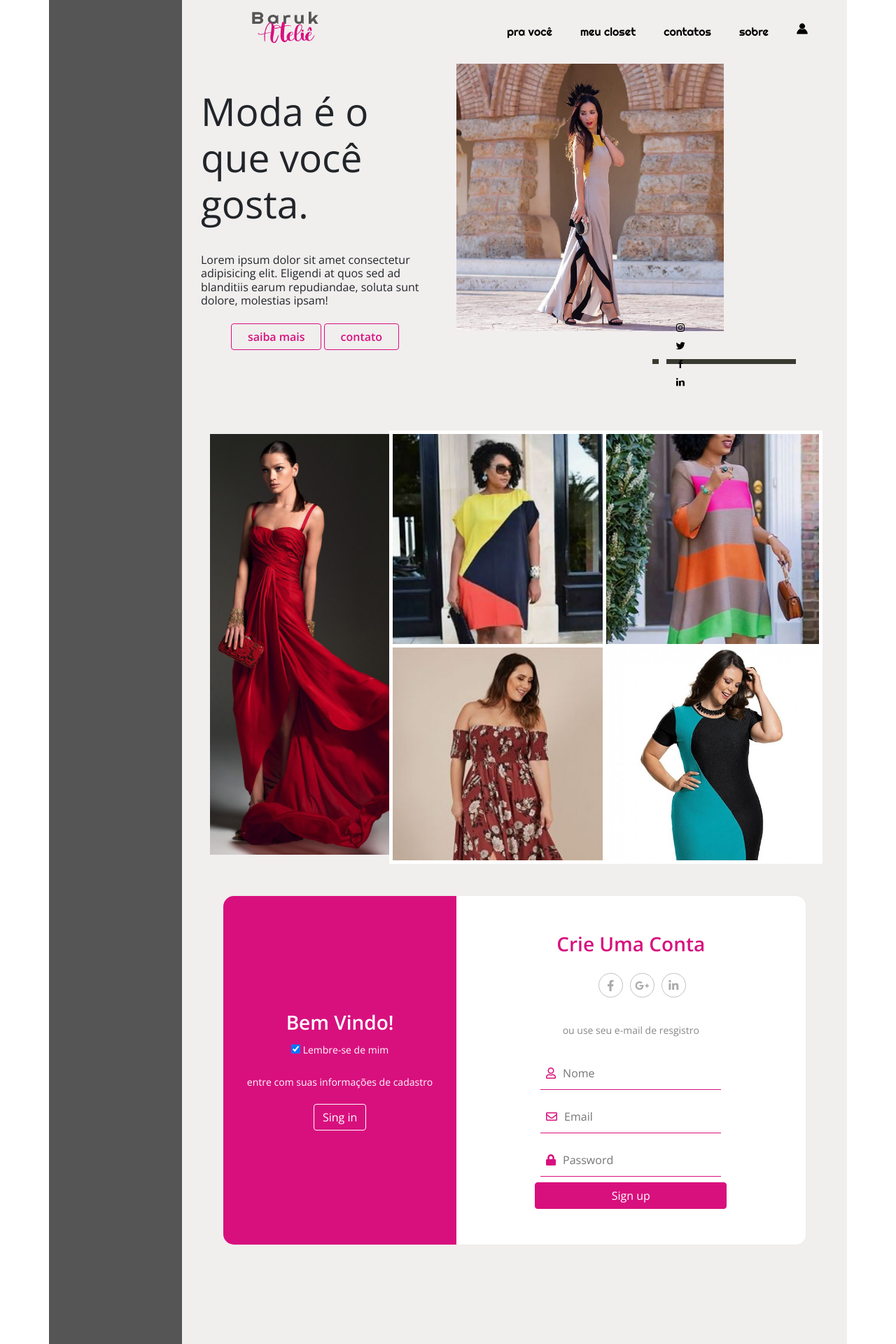
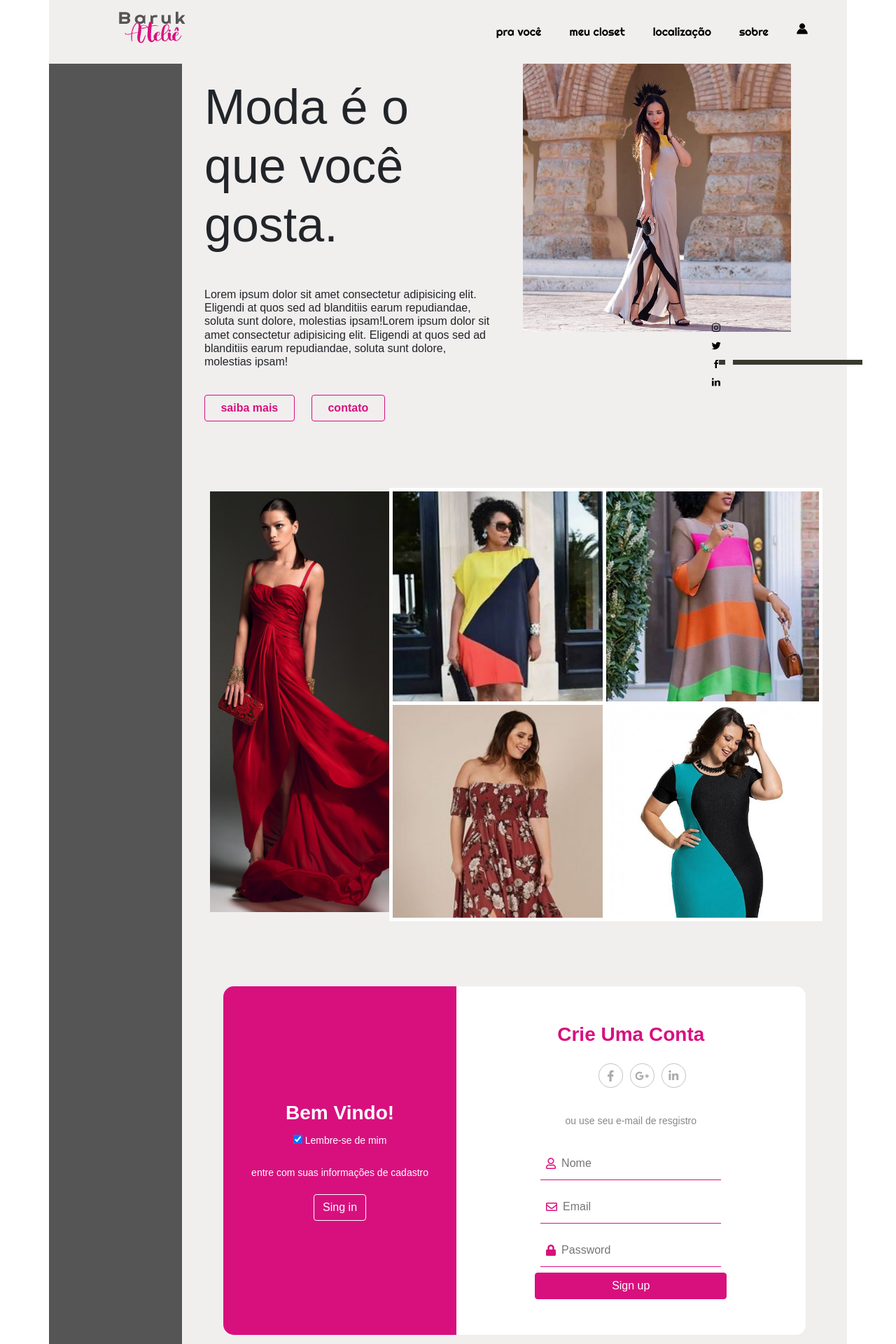
Before and after one commit to Judeoddeus/barukatelie, a PHP site: page / in a window 1280 px wide. Shown: the top 1920 px of the page at 70% size. Run offline with PHP 8.4, Linux system fonts and the light colour scheme; some libraries are stand-ins or nearby versions.

Commit message:
atualização do html + css

```diff
--- a/css/response.css
+++ b/css/response.css
@@ -14,6 +14,14 @@
     .faixa-lateral {
        background-color: transparent;
     }
+
+    .imagem-destaque {
+        width: 100%;
+    }
+    .button{
+        margin-left: 20px;
+        margin: 15px 0;
+    }
 }
 
  @media (max-width:900px){
@@ -24,11 +32,10 @@
 
 }
 
-@media (ax-width: 360px)    {
+@media (max-width: 360px)    {
     .formulario{
         margin-left: 0;
 
      }
+
 }
-
-/* teste de commit */
--- a/css/style.css
+++ b/css/style.css
@@ -1,5 +1,11 @@
 @import url('https://fonts.googleapis.com/css2?family=Open+Sans:ital,wght@0,300;0,400;0,600;1,700&display=swap');
 @import url('https://fonts.googleapis.com/css2?family=Righteous&display=swap');
+*{
+    margin: 0;
+    padding: 0;
+    text-decoration: none;
+    font-family: sans-serif;
+}
 
 body,
 html{
@@ -51,25 +57,32 @@
 /* *****************Seção HOME ******************** */
 #home{
     display: flex;
+    justify-content: center;
+    align-items: center;
+}
+
+.button{
+    margin-left: 20px;
+    margin-top: 10px;
 
 }
-
 .container-home {
-    height: 500px;
+    height: 100vh;
 }
 
-.texto-destaque h1, h4 {
+.texto-destaque h4 {
     text-align: left;
-    padding: 15px;
+    padding:20px;
     font-size: 16px;
 
 }
 
 .texto-destaque h1{
-    font-size: 55px;
+    font-size: 70px;
+    padding:20px;
 }
 .imagem-destaque {
-    width: 70%;
+    width: 85%;
 }
 .linha-imagem-destacada{
     background: #383a2f;
@@ -92,7 +105,7 @@
     width: 22px;
     text-align: center;
     position: absolute;
-    right: 23%;
+    right: 19%;
     top: 450px;
 }
 
@@ -149,7 +172,7 @@
     display: flex;
     justify-content: center;
     align-items: center;
-    height: 100vh;
+    height: 750px;
 
 
 }
--- a/index.html
+++ b/index.html
@@ -1,11 +1,10 @@
-<!doctype html>
-<html lang="pt-br">
-
+<!DOCTYPE html>
+<html lang="en">
 <head>
-  <!-- Required meta tags -->
-  <meta charset="utf-8">
-  <meta name="viewport" content="width=device-width, initial-scale=1">
-
+    <meta charset="UTF-8">
+    <meta http-equiv="X-UA-Compatible" content="IE=edge">
+    <meta name="viewport" content="width=device-width, initial-scale=1.0">
+    <title>Baruk Ateliê</title>
     <!-- Fontawesome -->
 
     <link rel="stylesheet" href="https://pro.fontawesome.com/releases/v5.10.0/css/all.css"
@@ -16,22 +15,18 @@
 
     <!-- Bootstrap CSS -->
     <link rel="stylesheet" href="css/main.css">
-
-  <title>Baruk Ateliê</title>
 </head>
-
 <body>
-
     <div class="container">
         <div id="header">
-      <!-- ínicio header -->
             <div class="row">
-        <div class="col md-2 faixa-lateral">
-        </div>
-        <div class="col-md-10 sm-10">
+                <div class="col-md-2 faixa-lateral"></div>
+                <div class="col-md10">
                     <nav class="navbar navbar-expand-lg navbar-light">
+
                         <div class="container-fluid">
-              <a class="navbar-brand" href="#home"><img src="images/logo.png" class="logo" alt="logo"></a>
+
+                            <a class="navbar-brand" href="#home"><img src="images/logo.png" alt="logo Baruk"></a>
                             <button class="navbar-toggler" type="button" data-bs-toggle="collapse"
                             data-bs-target="#navbarNavAltMarkup" aria-controls="navbarNavAltMarkup" aria-expanded="false"
                             aria-label="Toggle navigation">
@@ -41,38 +36,37 @@
                                 <div class="navbar-nav">
                                 <a class="nav-link active" aria-current="page" href="#pravoce">pra você</a>
                                 <a class="nav-link" href="#meucloset">meu closet</a>
-                  <a class="nav-link" href="#contatos">contatos</a>
+                                <a class="nav-link" href="#location">localização</a>
                                 <a class="nav-link" href="#sobre">sobre</a>
                                 <a class="nav-link" href="#meucloset"><img src="images/icones/user.png" alt="Login"></a>
                                 </div>
                             </div>
                         </div>
+
                     </nav>
                 </div>
             </div>
         </div>
-  </div><!-- Fim header -->
+    </div>
+    <!-- fim do Header -->
 
     <div id="home">
         <div class="container">
-      <!-- Criando duas linhas -->
+
             <div class="row">
-        <div class="col-md-2 faixa-lateral">
-        </div>
-        <!-- Coluna dos texto destaque -->
-        <div class="col-md-4 sm-6 texto-destaque align-self-center text-center mb-md-0 mb-4">
+                <div class="col-md-2 faixa-lateral"></div>
+                <div class="col-md-5 texto-destaque">
                     <h1>Moda é o que você gosta. </h1>
                     <h4>Lorem ipsum dolor sit amet consectetur adipisicing elit. Eligendi at quos sed ad blanditiis earum
+                        repudiandae, soluta sunt dolore, molestias ipsam!Lorem ipsum dolor sit amet consectetur adipisicing elit. Eligendi at quos sed ad blanditiis earum
                         repudiandae, soluta sunt dolore, molestias ipsam!</h4>
                     <a href="#sobre" class="btn btn-outline-primary button d-md-inline-block d-block mb-md-0 mb-2 mr-md-2">Saiba
                         Mais</a>
                     <a href="#contatos" class="btn  btn-outline-primary button d-md-inline-block d-block mb-md-0 mb-2">Contato</a>
                 </div>
-        <!-- Coluna da Imagem destaque -->
-        <div class="col-md-6  sm-6 align-self-center text-center">
+
+                <div class="col-md-5">
                     <img src="images/imagem-destaque.jpg" class="imagem-destaque " alt="">
-          <div class="linha-imagem-destacada"><span></span></div>
-          <!-- Ícones de redes sociais dos canais de interação com o público -->
                     <div class="painel-icones">
                         <div class="redes-sociais">
                           <a href="https://www.instagram.com/"><img src="images/icones/instagram.png" alt="Instagram"></a>
@@ -81,56 +75,62 @@
                           <a href="http://www.linkedin.com"> <img src="images/icones/linkedin.png" alt="linkedin"></a>
                         </div>
                       </div>
-        </div><!-- Fim Imagem destacada -->
+                      <div class="linha-imagem-destacada"><span></span></div>
                 </div>
             </div>
-  </div><!-- Fim da seção HOME -->
 
-  <!-- Ínicio da Seção Pra você -->
+        </div>
+    </div>
+    <!-- Fim do Home -->
     <div id="pravoce" class="container">
-
         <div class="row">
-
-      <div class="col-md-2 faixa-lateral logo-galeria">
-      </div>
+            <div class="col-md-2 faixa-lateral"></div>
             <div class="col-md-10">
 
                 <div class="gallery-content">
+
                     <div class="gallery-content__item">
                         <div class="gallery-content__medium"><a href="images/galeria/foto004.jpg" rel="lightbox[modelos]"
                             title="Vestido Sabrina">
                             <img src="images/galeria/foto4.jpg" alt="">
-              </a></div>
+                            </a>
                         </div>
-          <div class="gallery-content__item">
+                    </div>
+
+                    <div class="gallery-content__item pb-5">
                         <div class="gallery-content__small"><a href="images/galeria/foto2.jpg" rel="lightbox[modelos]"
-                title="Vestido Ina"><img src="images/galeria/foto002.jpg" alt=""></a></div>
+                            title="Vestido Ina"><img src="images/galeria/foto002.jpg" alt=""></a>
+                        </div>
                         <div class="gallery-content__small"> <a href="images/galeria/foto3.jpg" rel="lightbox[modelos]"
-                title="Vestido Ciranda"><img src="images/galeria/foto003.jpg" alt=""></a></div>
+                            title="Vestido Ciranda"><img src="images/galeria/foto003.jpg" alt=""></a>
+                        </div>
                         <div class="gallery-content__small"><a href="images/galeria/foto5.jpg" rel="lightbox[modelos]"
                             title="Blusa Freya"><img src="images/galeria/foto005.jpg" alt=""></a></div>
                         <div class="gallery-content__small"><a href="images/galeria/foto1.jpg" rel="lightbox[modelos]"
                             title="Vestido Primavera"><img src="images/galeria/foto001.jpg" alt=""></a></div>
                     </div>
+
+                </div>
+
             </div>
         </div>
     </div>
-  </div>
-  <!-- Seção Meu Closet  -->
-  <div id="meucloset" class="container ">
+    <!-- Fim da galeria Pra você -->
+
+    <div id="meucloset" class="container">
+
         <div class="row">
-      <div class="col-md-2 sm2 faixa-lateral"></div>
-      <div class="col-md-10 col-sm-10 col-auto my-md-0 mt-5 order-sm-1 order-3 align-self-end">
-        <div class="container-login">
+
+            <div class="col-md-2 faixa-lateral"></div>
+            <div class="col-md-10" class="login">
+                <div class="container-login pt-5">
                     <div class="content-login first-content">
-            <!-- Lado esquerdo -->
                         <div class="first-column">
                             <h2 class="title title-primary">Bem vindo!</h2>
                             <p class="description description-primary"><input type="checkbox" checked> Lembre-se de mim</p>
                             <p class="description description-primary">entre com suas informações de cadastro</p>
                             <button id="signin" class="btn btn-primary " onclick="LoginOn();">Sing in</button>
                         </div>
-            <!-- Lado direito -->
                         <div class="second-column">
                             <h2 class="title title-second">Crie uma Conta</h2>
                             <!-- social media -->
@@ -175,48 +175,29 @@
                     </div>
                 </div>
             </div>
-    </div>
-  </div>
-  <div id="contatos">
-    <div class="container">
-      <div class="row">
-        <div class="col-md-2 faixa-lateral col-esquerda"></div>
-
-        <div class="col-md-2">
 
         </div>
-        <div class="col-md-8   col-direita">
-          <form action="" class="formulario ">
-            <caption>
-              <h4>Entre em contato</h4>
-            </caption>
 
-            <input type="text" name="nome" id="nome" placeholder="Seu nome: " required>
-            <input type="email" id="email" placeholder="Seu e-mail: " required>
-            <input type="text" id="assunto" placeholder="Assunto: (Opcional)">
-            <textarea name="mensagem" id="mensagem" cols="40" rows="0" placeholder="Sua mensagem" required></textarea>
-            <button type="submit" class="btn btn-outline-primary button" onclick="Mensagem();">ENVIAR</button>
-          </form>
-          <form class="formulario">
-            <div class="form-group">
-              <label for="exampleFormControlFile1">Anexe seu arquivo aqui</label>
-              <input type="file" class="form-control-file " id="exampleFormControlFile1">
     </div>
-          </form>
+    <!-- Fim do cadastro MeuCloset-->
+    <div id="location" class="container">
+        <div class="row">
+            <div class="col-md-2 faixa-lateral"></div>
+            <div class="col-md-10 pb-5">
+                <h4>Encontre-nos</h4>
+                <iframe src="https://www.google.com/maps/embed?pb=!1m18!1m12!1m3!1d58857.072698475255!2d-47.31947711893437!3d-22.781443442981498!2m3!1f0!2f0!3f0!3m2!1i1024!2i768!4f13.1!3m3!1m2!1s0x94c89785075af1b9%3A0xa507c7c43ea60f2b!2sNova%20Odessa%20-%20SP!5e0!3m2!1spt-BR!2sbr!4v1622925361549!5m2!1spt-BR!2sbr" width="100%" height="450" style="border:0;" allowfullscreen="" loading="lazy"></iframe>
+
             </div>
         </div>
     </div>
-  </div>
-  <!-- Ínicio Sobre -->
-   <div id="sobre" class="about-area pt-80 pb-130">
-    <div class="container">
-      <div class="row">
-        <div class="col-md-2 faixa-lateral">
-        </div>
-        <div class="col-md-5 align-self-left text-left">
 
-          <div class="card" style="width: 100%;">
-            <img src="images/slider/foto1.jpg" class="banner-rotativo" alt="Modelo" >
+    <!-- Fim da Localização -->
+    <div id="sobre" class="container ">
+        <div class="row ">
+            <div class="col-md-2 faixa-lateral "></div>
+            <div class="col-md-5">
+                <div class="card pt-5">
+                    <img src="images/slider/foto1.jpg" class="banner-rotativo" alt="Modelo">
 
                     <div class="card-body">
                       <h5 class="card-title">Por que escolher</h5>
@@ -227,8 +208,8 @@
                     </div>
                 </div>
             </div>
-      <div class="col-md-5 align-self-left text-left">
-        <div class="card" style="width: 100%; ">
+            <div class="col-md-5">
+                <div class="card pt-5">
                     <img src="images/galeria/imagem-sobre.jpg" alt="Modelo">
                       <div class="card-body">
                         <h5 class="card-title">O que fazemos</h5>
@@ -238,16 +219,9 @@
                   </div>
             </div>
         </div>
-  </div><!-- Fim sobre -->
-  <div class="container pt-5">
-    <div class="row">
-      <div class="col-md-2"></div>
-      <div class="col-md-10">
 
     </div>
-    </div>
-  </div>
-  <!-- Footer -->
+    <!-- Fim Sobre -->
     <div class="container  justify-content-center text-light ">
         <footer>
           <div class="row  justify-content-center py-5">
@@ -296,18 +270,6 @@
         </footer>
       </div>
 
-
-
-
-
-
-
-
-
-
-
-  <!-- Separate Popper and Bootstrap JS -->
-
         <script src="https://cdn.jsdelivr.net/npm/@popperjs/core@2.6.0/dist/umd/popper.min.js"
         integrity="sha384-KsvD1yqQ1/1+IA7gi3P0tyJcT3vR+NdBTt13hSJ2lnve8agRGXTTyNaBYmCR/Nwi"
         crossorigin="anonymous"></script>
@@ -315,7 +277,5 @@
         <script src="js/jquery.js"></script>
         <script src="js/lightbox.js"></script>
         <script src="js/funcoes.js"></script>
-
     </body>
-
 </html>
```
Also changed, not shown: other parts of css/style.css (+21 -39 lines), images/icones/whatsapp.png (added). Lines whose indentation alone changed are shown as unchanged.
